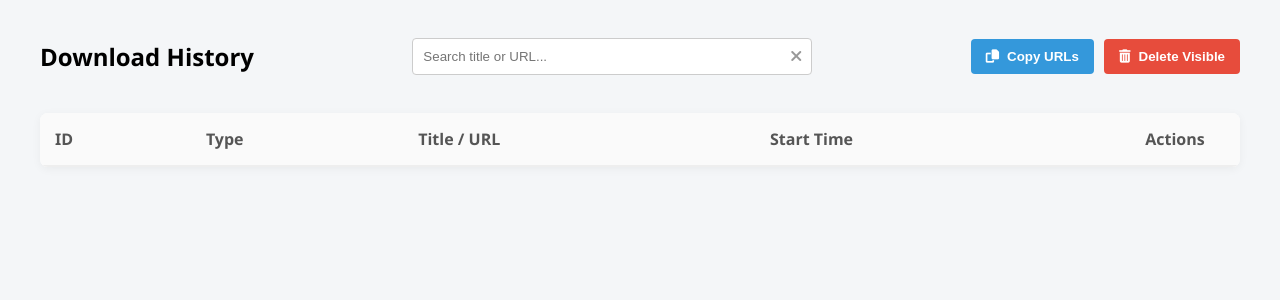
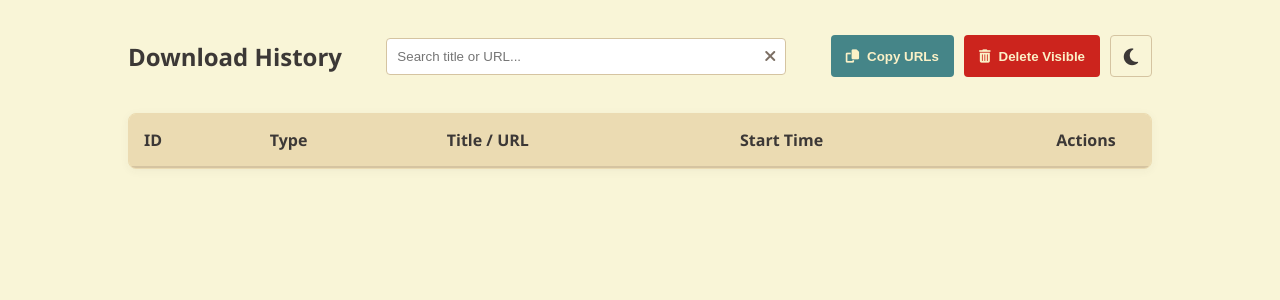
Before and after one commit to Zen-Path/flexycon, a Python web app: template dotfiles/src/scripts/media_server/templates/dashboard.html in a window 1280 px wide. Shown: the top 300 px of the page. Run offline with Jinja, Linux system fonts and the light colour scheme; the template is opened without the code that fills it, so the values that code supplies are empty.

Commit message:
feat: add colorscheme and theme toggle for media_server

```diff
--- a/dotfiles/src/scripts/media_server/static/css/dashboard.css
+++ b/dotfiles/src/scripts/media_server/static/css/dashboard.css
@@ -1,9 +1,99 @@
+:root {
+    /* --- GRUVBOX PALETTE PRIMITIVES --- */
+    --gb-bg-hard: #f9f5d7;
+    --gb-bg-soft: #f2e5bc;
+    --gb-bg-0: #fbf1c7;
+    --gb-bg-1: #ebdbb2;
+    --gb-bg-2: #d5c4a1;
+
+    --gb-fg-0: #282828;
+    --gb-fg-1: #3c3836;
+    --gb-fg-2: #504945;
+    --gb-fg-3: #665c54;
+    --gb-fg-4: #7c6f64;
+
+    --gb-red: #cc241d;
+    --gb-red-dark: #9d0006;
+    --gb-green: #98971a;
+    --gb-yellow: #d79921;
+    --gb-blue: #458588;
+    --gb-blue-dark: #076678;
+    --gb-purple: #b16286;
+    --gb-aqua: #689d6a;
+    --gb-orange: #d65d0e;
+    --gb-orange-dark: #af3a03;
+
+    /* Backgrounds */
+    --bg-body: var(--gb-bg-hard);
+    --bg-surface: var(--gb-bg-0); /* Tables, Cards */
+    --bg-header: var(--gb-bg-1); /* Table Headers */
+    --bg-hover: var(--gb-bg-soft); /* Row Hovers */
+    --bg-input: #ffffff; /* Keep inputs bright for UX */
+
+    /* Text */
+    --text-main: var(--gb-fg-1);
+    --text-muted: var(--gb-fg-4);
+    --text-inverse: var(--gb-bg-0);
+
+    /* Borders & Lines */
+    --border-main: var(--gb-bg-2);
+    --border-subtle: var(--gb-bg-1);
+
+    /* Actions & Accents */
+    --clr-primary: var(--gb-blue);
+    --clr-primary-hover: var(--gb-blue-dark);
+
+    --clr-danger: var(--gb-red);
+    --clr-danger-hover: var(--gb-red-dark);
+
+    --clr-warning: var(--gb-orange);
+    --clr-success: var(--gb-green);
+
+    /* Interactive */
+    --focus-ring: var(--gb-blue);
+}
+
+/* Override variables when the body has the 'dark-mode' class */
+body.dark-mode {
+    /* Primitives */
+    --gb-bg-hard: #1d2021;
+    --gb-bg-soft: #32302f;
+    --gb-bg-0: #282828;
+    --gb-bg-1: #3c3836;
+    --gb-bg-2: #504945;
+
+    --gb-fg-0: #fbf1c7;
+    --gb-fg-1: #ebdbb2;
+    --gb-fg-4: #a89984;
+
+    /* Semantic Remapping */
+    --bg-body: var(--gb-bg-hard);
+    --bg-surface: var(--gb-bg-0);
+    --bg-header: var(--gb-bg-1);
+    --bg-hover: var(--gb-bg-soft);
+    --bg-input: var(--gb-bg-1);
+
+    --text-main: var(--gb-fg-1);
+    --text-muted: var(--gb-fg-4);
+    --text-inverse: var(--gb-bg-0);
+
+    --border-main: var(--gb-bg-2);
+    --border-subtle: var(--gb-bg-1);
+
+    /* Brighter accents for dark mode readability */
+    --clr-primary: #83a598;
+    --gb-blue-dark: #779c9f;
+    --clr-danger: #fb4934;
+    --clr-warning: #fabd2f;
+}
+
 body {
     font-family: "Segoe UI", sans-serif;
     padding: 20px;
-    max-width: 1200px;
+    max-width: min(80vw, 1700px);
     margin: 0 auto;
-    background-color: #f4f6f8;
+    background-color: var(--bg-body);
+    color: var(--text-main);
 }
 
 /* Header */
@@ -26,8 +116,15 @@ body {
     width: 100%;
     padding: 10px 35px 10px 10px;
     border-radius: 4px;
-    border: 1px solid #ccc;
+    border: 1px solid var(--border-main);
+    background-color: var(--bg-input);
+    color: var(--text-main);
     box-sizing: border-box;
+}
+
+#searchInput:focus {
+    outline: none;
+    border-color: var(--focus-ring);
 }
 
 /* The X Button */
@@ -37,13 +134,12 @@ body {
     top: 50%;
     transform: translateY(-50%);
     cursor: pointer;
-    color: #999;
+    color: var(--text-muted);
     display: none;
-    /* Hidden by default */
 }
 
 .clear-search:hover {
-    color: #333;
+    color: var(--text-main);
 }
 
 /* Button Group */
@@ -54,7 +150,7 @@ body {
 
 /* Base Button Style */
 .btn-base {
-    color: white;
+    color: var(--text-inverse);
     border: none;
     padding: 10px 15px;
     border-radius: 4px;
@@ -68,20 +164,45 @@ body {
 
 /* Delete Visible Button */
 .danger-btn {
-    background-color: #e74c3c;
+    background-color: var(--clr-danger);
 }
 
 .danger-btn:hover {
-    background-color: #c0392b;
+    background-color: var(--clr-danger-hover);
 }
 
 /* Copy URLs Button */
 .copy-btn {
-    background-color: #3498db;
+    background-color: var(--clr-primary);
 }
 
 .copy-btn:hover {
-    background-color: #2980b9;
+    background-color: var(--clr-primary-hover);
+}
+
+/* Theme Toggle Button Style */
+.theme-toggle {
+    background: transparent;
+    border: 1px solid var(--border-main);
+    color: var(--text-main);
+
+    width: 42px;
+    height: 42px;
+
+    display: flex;
+    justify-content: center;
+    align-items: center;
+
+    border-radius: 4px;
+    cursor: pointer;
+    font-size: 1.2rem;
+    transition: all 0.2s;
+}
+
+.theme-toggle:hover {
+    background-color: var(--bg-hover);
+    color: var(--clr-primary);
+    border-color: var(--clr-primary);
 }
 
 /* --- Table --- */
@@ -89,27 +210,29 @@ table {
     width: 100%;
     border-collapse: separate;
     border-spacing: 0;
-    background: white;
+    background: var(--bg-surface);
     border-radius: 8px;
     overflow: hidden;
-    box-shadow: 0 2px 10px rgba(0, 0, 0, 0.05);
+    border: 1px solid var(--border-subtle);
+    box-shadow: 0 2px 10px rgba(60, 56, 54, 0.05); /* slightly brownish shadow */
 }
 
 th {
     text-align: left;
     padding: 15px;
-    color: #555;
+    color: var(--text-main);
     cursor: pointer;
     user-select: none;
-    background: #fafafa;
-    border-bottom: 2px solid #eee;
+    background: var(--bg-header);
+    border-bottom: 2px solid var(--border-main);
     position: relative;
 }
 
 td {
     padding: 15px;
-    border-bottom: 1px solid #eee;
+    border-bottom: 1px solid var(--border-subtle);
     vertical-align: middle;
+    color: var(--text-main);
 }
 
 /* Hover Effect */
--- a/dotfiles/src/scripts/media_server/static/js/dashboard.js
+++ b/dotfiles/src/scripts/media_server/static/js/dashboard.js
@@ -270,6 +270,41 @@ function deleteVisible() {
         });
 }
 
+function handleColorScheme() {
+    const themeToggleBtn = document.getElementById("themeToggle");
+    const themeIcon = themeToggleBtn.querySelector("i");
+
+    // Check LocalStorage or System Preference on Load
+    const currentTheme = localStorage.getItem("theme");
+    const systemPrefersDark = window.matchMedia(
+        "(prefers-color-scheme: dark)"
+    ).matches;
+
+    if (currentTheme === "dark" || (!currentTheme && systemPrefersDark)) {
+        document.body.classList.add("dark-mode");
+        themeIcon.classList.replace("fa-moon", "fa-sun"); // Change icon if needed
+    }
+
+    themeToggleBtn.addEventListener("click", () => {
+        document.body.classList.toggle("dark-mode");
+
+        let theme = "light";
+
+        // If dark mode is now active
+        if (document.body.classList.contains("dark-mode")) {
+            theme = "dark";
+            themeIcon.classList.replace("fa-moon", "fa-sun");
+        } else {
+            themeIcon.classList.replace("fa-sun", "fa-moon");
+        }
+
+        themeToggleBtn.title = `Toggle ${theme === "dark" ? "Light" : "Dark"} Mode`;
+
+        // Save preference to localStorage
+        localStorage.setItem("theme", theme);
+    });
+}
+
 // MAIN
 
 const tableBody = document.getElementById("table-body");
@@ -280,6 +315,8 @@ let currentSortDir = -1; // -1 = DESC
 const apiKey = window.MEDIA_SERVER_KEY;
 
 document.addEventListener("DOMContentLoaded", () => {
+    handleColorScheme();
+
     // Initial Load
     fetch("/api/history", {
         headers: { "X-API-Key": apiKey },
--- a/dotfiles/src/scripts/media_server/templates/dashboard.html
+++ b/dotfiles/src/scripts/media_server/templates/dashboard.html
@@ -41,6 +41,10 @@
 
                 <button class="btn-base danger-btn" onclick="deleteVisible()">
                     <i class="fa-solid fa-trash-can"></i> Delete Visible
+                </button>
+
+                <button id="themeToggle" class="btn-base theme-toggle">
+                    <i class="fas fa-moon"></i>
                 </button>
             </div>
         </div>
```
Also changed, not shown: other parts of dotfiles/src/scripts/media_server/static/css/dashboard.css (+32 -34 lines).
